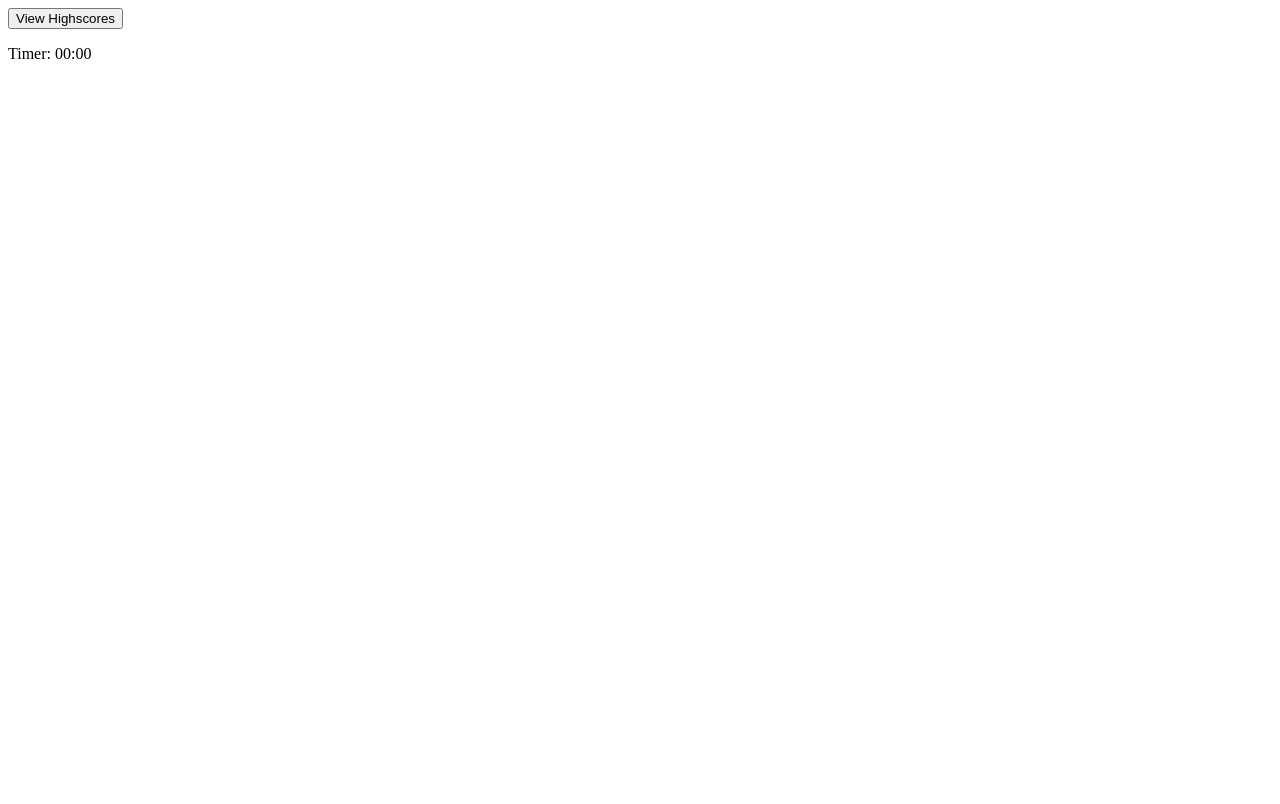
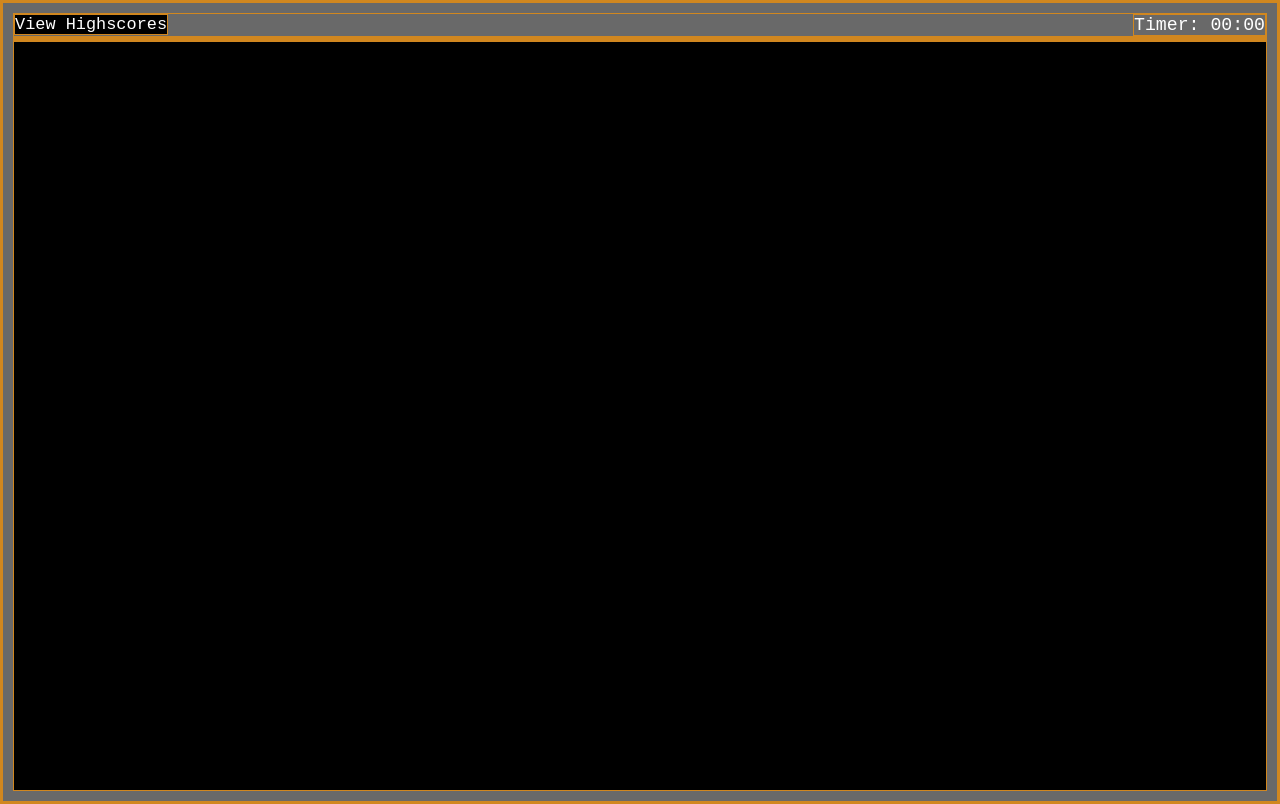
Before and after one commit to bladimirreveron/JavaScript-fundamentals-Quiz, a plain HTML site: page index.html in a window 1280 px wide. Drawn offline with Linux system fonts and the light colour scheme.

Commit message:
Initial css

```diff
--- a/resources/css/style.css
+++ b/resources/css/style.css
@@ -0,0 +1,53 @@
+/*-*/
+/*Global Declarations*/
+*{
+    margin: 0;
+    padding: 0;
+    box-sizing: border-box;
+    /*Debugging*/
+    border: 1px solid rgb(209, 135, 31);
+    /*Global default font*/
+    font-family: monospace;
+}
+
+body {
+    background-color: dimgray;
+
+}
+
+p {
+    color: white;
+    font-size: 1.4em;
+}
+
+button {
+    outline: none;
+    background-color: black;
+    color: white;
+    font-size: 1.3em;
+}
+
+/*Outer container section*/
+.outer-container {
+    padding: 10px;
+    height: 100vh;
+    display: flex;
+    flex-direction: column;
+    justify-content: start;
+}
+
+/*Top bar container*/
+.top-bar p {
+    float: right;
+}
+
+/*Inner container section*/
+.inner-container {
+    background: black;
+    height: 100%;
+}
+
+/*Header Intro section*/
+
+
+/*main quiz content*/
```
Also changed, not shown: index.html (+5 -0 lines).
